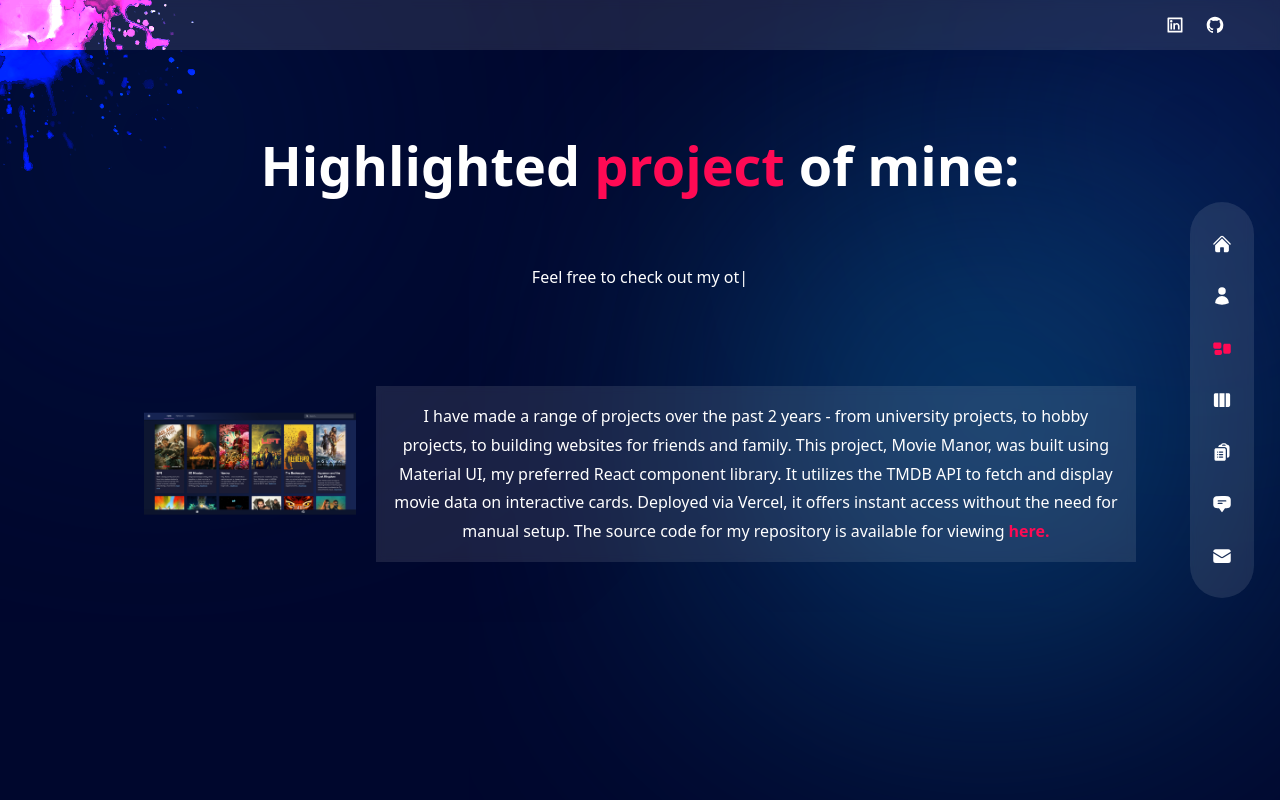
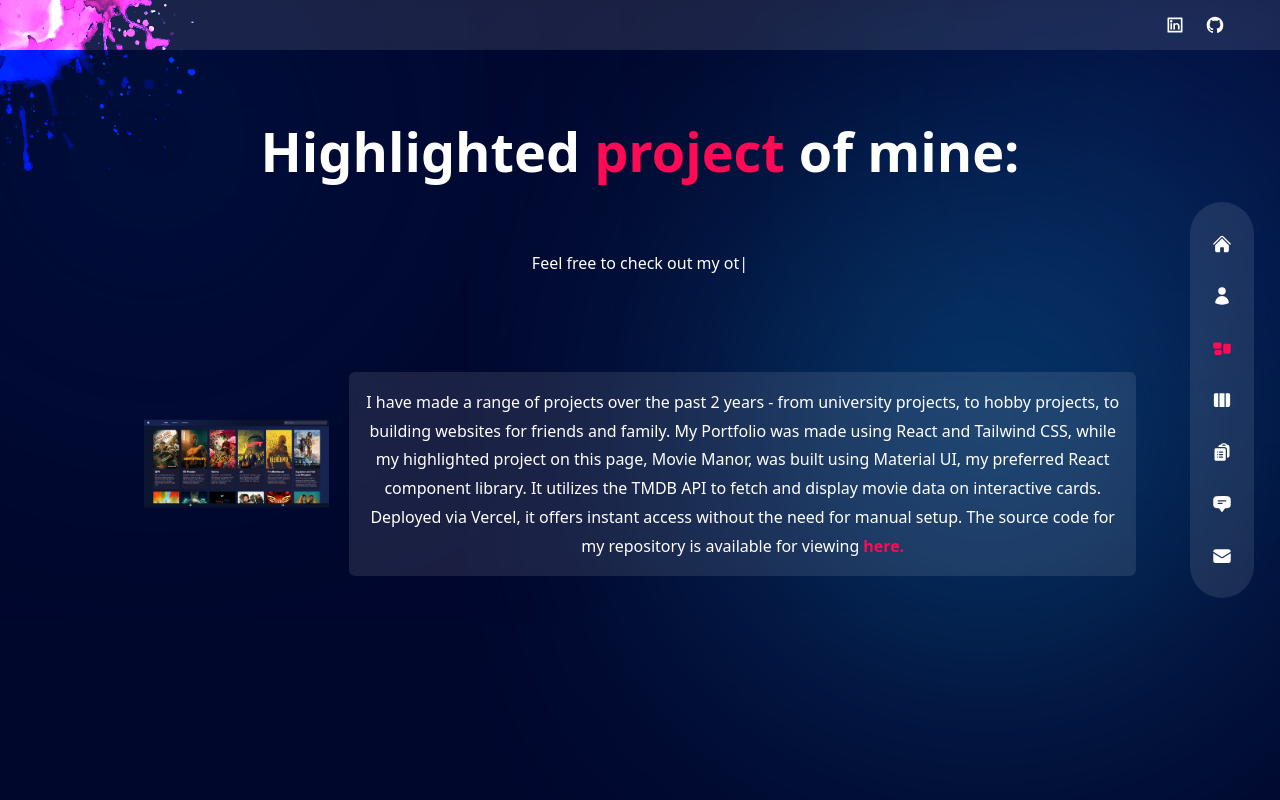
Before and after one commit to Frances-Hughes/my-portfolio, a Next.js app: page /work in a window 1280 px wide. Built offline with nearby package versions, Linux system fonts and the light colour scheme.

Commit message:
updated work page, now has rounded edges
updated work page, now has rounded edges

```diff
--- a/pages/work/index.js
+++ b/pages/work/index.js
@@ -69,12 +69,13 @@
             />
           </a>
         </motion.div>
-        <p className="relative bg-white/10 backdrop-blur-sm p-4 text-center text-white my-12">
+        <p className="relative bg-white/10 backdrop-blur-sm p-4 text-center text-white my-12 rounded-md">
           I have made a range of projects over the past 2 years - from
           university projects, to hobby projects, to building websites for
-          friends and family. This project, Movie Manor, was built using
-          Material UI, my preferred React component library. It utilizes the
-          TMDB API to fetch and display movie data on interactive cards.
+          friends and family. My Portfolio was made using React and Tailwind
+          CSS, while my highlighted project on this page, Movie Manor, was built
+          using Material UI, my preferred React component library. It utilizes
+          the TMDB API to fetch and display movie data on interactive cards.
           Deployed via Vercel, it offers instant access without the need for
           manual setup. The source code for my repository is available for
           viewing
```
